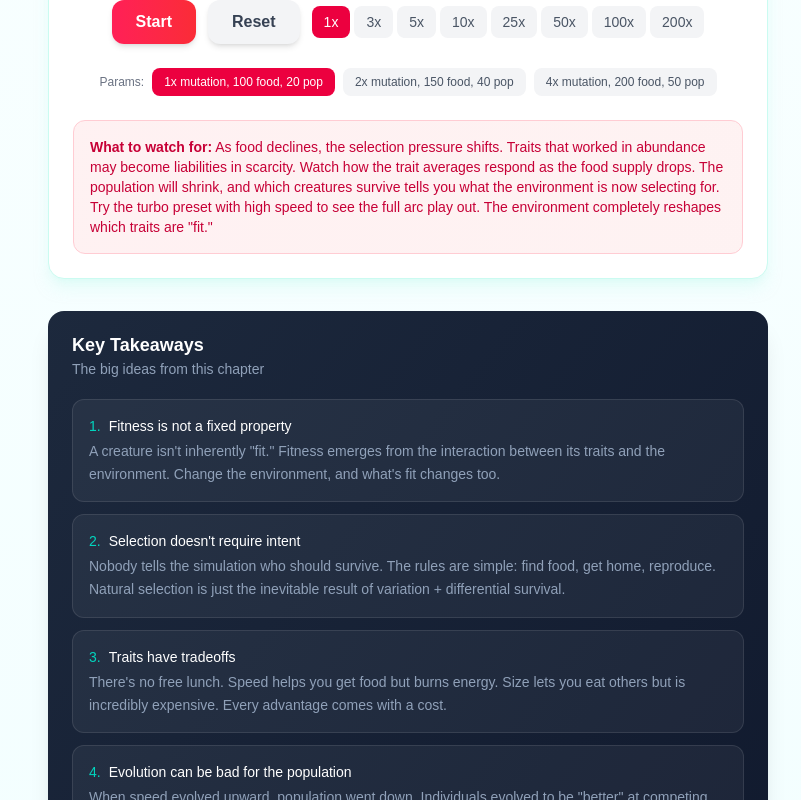
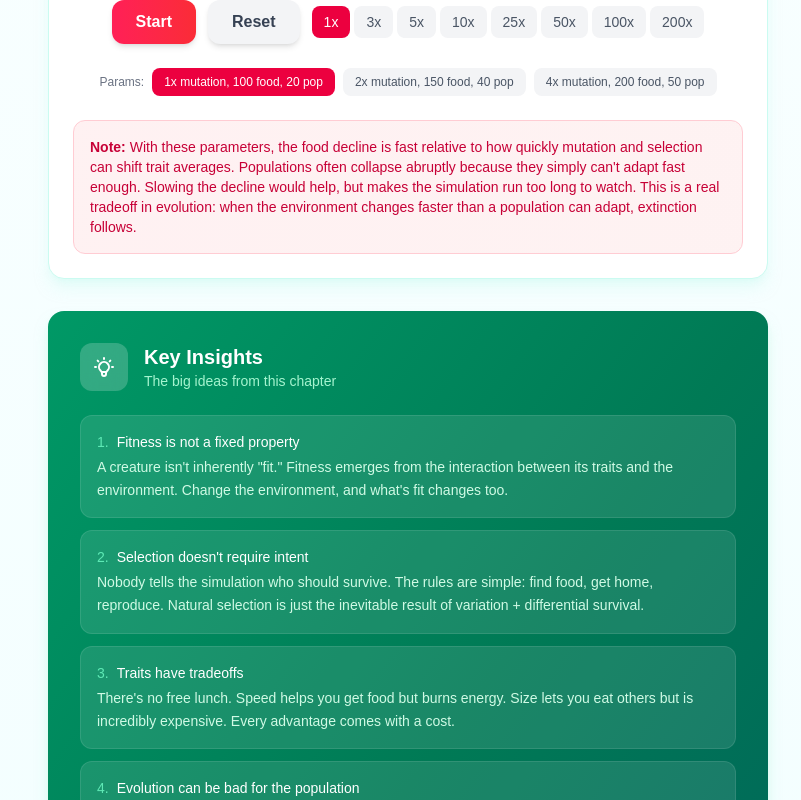
Before and after one commit to akashpatel1198/evolutionary-biology, a Next.js app: page /5 in a window 1280 px wide. Shown: the part 6300-7100 px from the top of the page, without its empty margins (360-1161 px from the left). Built offline with nearby package versions, Linux system fonts and the light colour scheme.

Commit message:
page 5 format fixes

```diff
--- a/app/(pages)/5/page.tsx
+++ b/app/(pages)/5/page.tsx
@@ -2141,8 +2141,8 @@ function EnvironmentalChangeSection() {
         <div className="p-6 space-y-6">
           <p className="text-gray-600">
             Everything we&apos;ve seen so far has been in a stable environment.
-            But what if the environment changes? Here the food supply starts at
-            {pp.food} and drops by 1 every {pp.decline} days, down to 15. This
+            But what if the environment changes? Here the food supply starts
+            at {pp.food} and drops by 1 every {pp.decline} days, down to 15. This
             completely reshuffles which traits are valuable.
           </p>
 
@@ -2378,14 +2378,13 @@ function EnvironmentalChangeSection() {
           {/* Observation */}
           <div className="bg-gradient-to-r from-rose-50 to-red-50 rounded-xl p-4 border border-rose-200">
             <p className="text-sm text-rose-700">
-              <strong>What to watch for:</strong> As food declines, the selection
-              pressure shifts. Traits that worked in abundance may become
-              liabilities in scarcity. Watch how the trait averages respond as
-              the food supply drops. The population will shrink, and which
-              creatures survive tells you what the environment is now selecting
-              for. Try the turbo preset with high speed to see the full arc
-              play out. The environment completely reshapes which traits
-              are &quot;fit.&quot;
+              <strong>Note:</strong> With these parameters, the food decline is
+              fast relative to how quickly mutation and selection can shift
+              trait averages. Populations often collapse abruptly because
+              they simply can&apos;t adapt fast enough. Slowing the decline
+              would help, but makes the simulation run too long to watch.
+              This is a real tradeoff in evolution: when the environment
+              changes faster than a population can adapt, extinction follows.
             </p>
           </div>
         </div>
@@ -2431,29 +2430,48 @@ function KeyInsightsSection() {
   ];
 
   return (
-    <section className="space-y-4">
-      <div className="bg-gradient-to-br from-slate-800 to-slate-900 rounded-2xl shadow-xl overflow-hidden">
-        <div className="px-6 py-5">
-          <h2 className="text-white font-semibold text-lg">Key Takeaways</h2>
-          <p className="text-slate-400 text-sm">
+    <section>
+      <div className="bg-gradient-to-br from-emerald-600 via-emerald-700 to-teal-800 rounded-2xl shadow-lg shadow-emerald-200/50 overflow-hidden">
+        <div className="p-8">
+          <div className="flex items-start gap-4 mb-6">
+            <div className="w-12 h-12 bg-white/20 backdrop-blur rounded-xl flex items-center justify-center flex-shrink-0">
+              <svg
+                className="w-6 h-6 text-white"
+                fill="none"
+                viewBox="0 0 24 24"
+                stroke="currentColor"
+              >
+                <path
+                  strokeLinecap="round"
+                  strokeLinejoin="round"
+                  strokeWidth={2}
+                  d="M9.663 17h4.673M12 3v1m6.364 1.636l-.707.707M21 12h-1M4 12H3m3.343-5.657l-.707-.707m2.828 9.9a5 5 0 117.072 0l-.548.547A3.374 3.374 0 0014 18.469V19a2 2 0 11-4 0v-.531c0-.895-.356-1.754-.988-2.386l-.548-.547z"
+                />
+              </svg>
+            </div>
+            <div>
+              <h2 className="text-white font-bold text-xl">Key Insights</h2>
+              <p className="text-emerald-200 text-sm">
                 The big ideas from this chapter
               </p>
             </div>
-        <div className="px-6 pb-6 space-y-3">
+          </div>
+          <div className="space-y-3">
             {insights.map((insight, i) => (
               <div
                 key={i}
-              className="bg-white/5 rounded-xl p-4 border border-white/10 hover:bg-white/10 transition-colors"
+                className="bg-white/10 rounded-xl p-4 border border-white/10 hover:bg-white/15 transition-colors"
               >
                 <p className="text-white font-medium text-sm mb-1">
-                <span className="text-teal-400 mr-2">{i + 1}.</span>
+                  <span className="text-emerald-300 mr-2">{i + 1}.</span>
                   {insight.title}
                 </p>
-              <p className="text-slate-400 text-sm leading-relaxed">
+                <p className="text-emerald-100 text-sm leading-relaxed">
                   {insight.text}
                 </p>
               </div>
             ))}
+          </div>
         </div>
       </div>
     </section>
```
Lines whose indentation alone changed are shown as unchanged.
